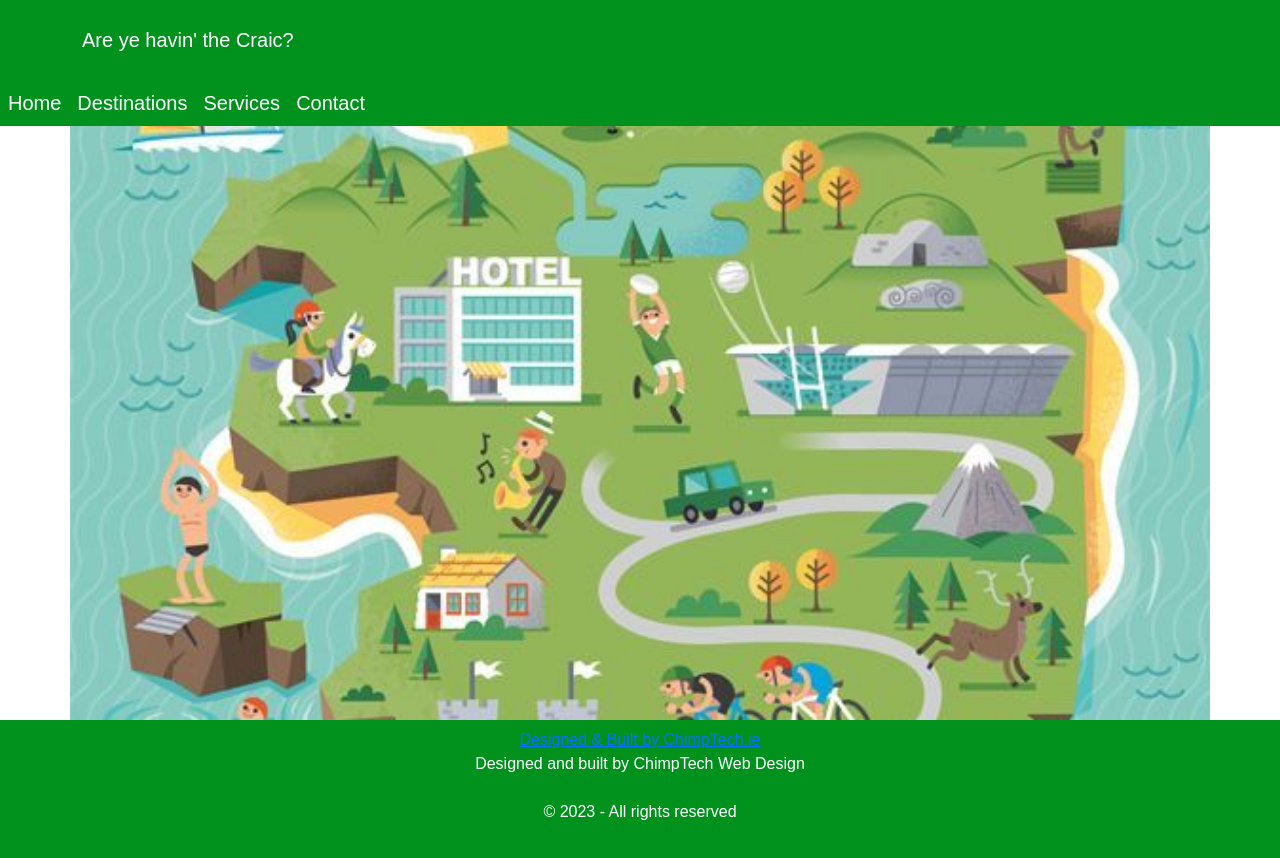
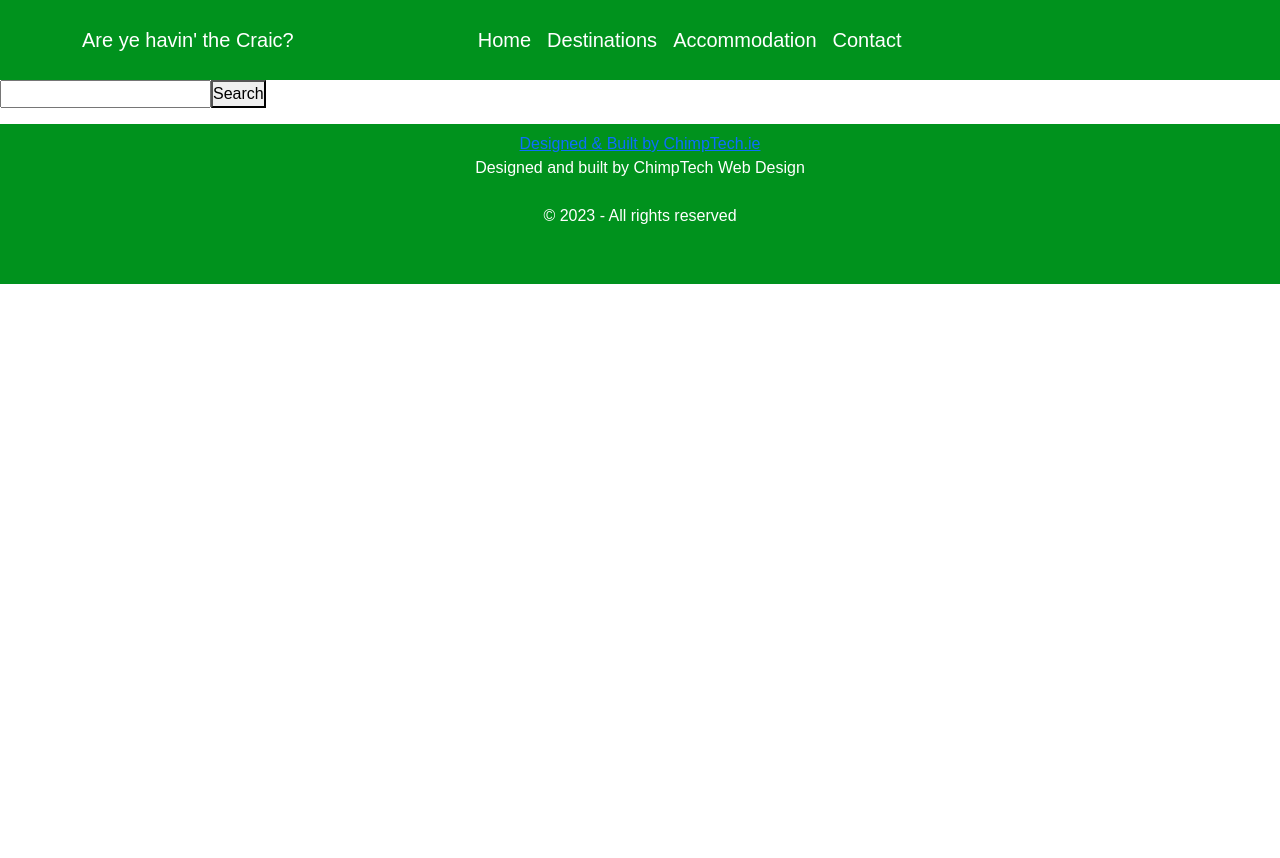
Before and after one commit to KSheridan86/tourism-ireland, a React (Create React App) app: page /accommodation in a window 1280 px wide. Shown: the top 858 px of the page. After the commit the page ends 800 px from the top, so only its background shows below. Built offline with nearby package versions, Linux system fonts and the light colour scheme.

Commit message:
fucking ireland

```diff
--- a/package.json
+++ b/package.json
@@ -3,16 +3,17 @@
   "version": "0.1.0",
   "private": true,
   "dependencies": {
+    "@babel/plugin-proposal-private-property-in-object": "^7.16.7",
     "@testing-library/jest-dom": "^5.16.5",
     "@testing-library/react": "^13.4.0",
     "@testing-library/user-event": "^13.5.0",
+    "axios": "^1.4.0",
     "bootstrap": "^5.3.0",
     "react": "^18.2.0",
     "react-dom": "^18.2.0",
     "react-router-dom": "^6.13.0",
     "react-scripts": "5.0.1",
-    "web-vitals": "^2.1.4",
-    "@babel/plugin-proposal-private-property-in-object": "^7.16.7"
+    "web-vitals": "^2.1.4"
   },
   "scripts": {
     "start": "react-scripts start",
--- a/src/App.css
+++ b/src/App.css
@@ -21,13 +21,49 @@
 
 .navbar-nav {
   background-color: #00921d;
-  width: auto;
+  /* width: auto; */
 }
 
-.footer {
+.navbar-collapse {
+  width: 100%;
+  margin-left: 10rem;
   background-color: #00921d;
-  color: white;
-  height: 20vh;
+  z-index: 1;
+  overflow-y: auto;
+  text-align: center;
+  max-height: 100vh;
+  transition: max-height 0.3s ease;
+}
+
+@media (max-width: 992px) {
+  .navbar-collapse {
+    width: 100%;
+    margin-left: 0;
+    position: absolute;
+    top: 0;
+    left: 0;
+    background-color: #00921d;
+    z-index: 1;
+    overflow-y: auto;
+    text-align: center;
+    max-height: 100vh;
+    transition: max-height 0.3s ease;
+    margin-top: 10vh;
+  }
+}
+
+.navbar-collapse.show {
+  /* right: 0; */
+  max-height: calc(100vh - 56px);;
+}
+
+.navbar-toggler {
+  position: relative;
+  z-index: 2;
+}
+
+.navbar-toggler-icon {
+  background-color: #00921d; /* Replace with your desired color */
 }
 
 .navbar .navbar-brand {
@@ -50,13 +86,6 @@
   margin: auto;
 }
 
-@media (max-width: 768px) {
-  .home {
-    font-size: 1rem;
-    width: 90%;
-  }
-}
-
 .destinations {
   color: white;
   font-size: 1rem;
@@ -71,33 +100,18 @@
   }
 }
 
+.footer {
+  background-color: #00921d;
+  color: white;
+  height: 20vh;
+}
 
 
-.navbar-collapse {
-  width: 100%;
-  position: fixed;
-  top: 0;
-  left: 0;
-  /* bottom: 0; */
-  background-color: #00921d; /* Replace with your desired background color */
-  z-index: 1;
-  overflow-y: auto;
-  text-align: center;
-  max-height: 100vh;
-  transition: max-height 0.3s ease;
-  margin-top: 10vh;
+/* Media Queries */
+
+@media (max-width: 768px) {
+  .home {
+    font-size: 1rem;
+    width: 90%;
+  }
 }
-
-.navbar-collapse.show {
-  right: 0;
-  max-height: calc(100vh - 56px);;
-}
-
-.navbar-toggler {
-  position: relative;
-  z-index: 2;
-}
-
-.navbar-toggler-icon {
-  background-color: #00921d; /* Replace with your desired color */
-}
--- a/src/App.js
+++ b/src/App.js
@@ -1,73 +1,14 @@
-import React, { useState } from 'react';
-import { BrowserRouter as Router, Route, Link, Routes } from 'react-router-dom';
+import React from 'react';
 import './App.css';
-import Home from './components/Home';
-import About from './components/About';
-import Services from './components/Services';
-import Contact from './components/Contact';
 import Footer from './components/Footer';
+import Navbar from './components/Navbar';
 
 const App = () => {
-  const [isNavOpen, setIsNavOpen] = useState(false);
-
-  const toggleNav = () => {
-    setIsNavOpen(!isNavOpen);
-  };
-
-  const closeNav = () => {
-    setIsNavOpen(false);
-  };
-
   return (
-    <Router>
-      <nav className="navbar navbar-expand-lg">
-        <div className="container">
-          <Link className="navbar-brand" to="/" onClick={closeNav}>
-            Are ye havin' the Craic?
-          </Link>
-          <button
-            className="navbar-toggler"
-            type="button"
-            onClick={toggleNav}
-          >
-            <span className="navbar-toggler-icon"></span>
-          </button>
-          <div className={`collapse navbar-collapse${isNavOpen ? ' show' : ''}`}>
-            <ul className="navbar-nav">
-              <li className="nav-item">
-                <Link className="nav-link custom-navbar-link" to="/" onClick={closeNav}>
-                  Home
-                </Link>
-              </li>
-              <li className="nav-item">
-                <Link className="nav-link" to="/about" onClick={closeNav}>
-                  Destinations
-                </Link>
-              </li>
-              <li className="nav-item">
-                <Link className="nav-link" to="/services" onClick={closeNav}>
-                  Services
-                </Link>
-              </li>
-              <li className="nav-item">
-                <Link className="nav-link" to="/contact" onClick={closeNav}>
-                  Contact
-                </Link>
-              </li>
-            </ul>
-          </div>
-        </div>
-      </nav>
-      <div className="container bg">
-        <Routes>
-          <Route path="/" element={<Home />} />
-          <Route path="/about" element={<About />} />
-          <Route path="/services" element={<Services />} />
-          <Route path="/contact" element={<Contact />} />
-        </Routes>
-      </div>
-      <Footer />
-    </Router>
+    <div>
+        <Navbar />
+        <Footer />
+    </div>
   );
 };
 
--- /dev/null
+++ b/src/components/Accommodation.js
@@ -0,0 +1,44 @@
+import React, { useState } from 'react';
+import axios from 'axios';
+
+const Accommodation = () => {
+  const [searchTerm, setSearchTerm] = useState('');
+  const [results, setResults] = useState([]);
+
+  const handleSearch = async () => {
+    try {
+      const response = await axios.get(
+        `https://failteireland.azure-api.net/opendata-api/v1/accommodation`
+
+      );
+      console.log(response.data)
+      setResults(response.data.results);
+    } catch (error) {
+      console.error('Error occurred during search:', error);
+    }
+  };
+
+  return (
+    <div>
+      <input
+        type="text"
+        value={searchTerm}
+        onChange={(e) => setSearchTerm(e.target.value)}
+      />
+      <button onClick={handleSearch}>Search</button>
+
+      <ul>
+      {results.map((result) => {
+  if (result.address.addressLocality === searchTerm) {
+    return result.name;
+  } else {
+  return (
+    ''
+  )};
+})}
+      </ul>
+    </div>
+  );
+};
+
+export default Accommodation;
--- a/src/components/Contact.js
+++ b/src/components/Contact.js
@@ -2,9 +2,19 @@ import React from 'react';
 
 const Contact = () => {
   return (
-    <div>
-      <h1>Contact</h1>
-      <p>Contact us...</p>
+    <div class="d-flex flex-column vh-100 m-0 p-3">
+      <div className="contact border rounded p-2">
+        <p>Contact</p>
+        <p>"Welcome to the enchanting land of Ireland, a captivating destination that beckons travelers from across the globe.
+        With its breathtaking landscapes, rich history, vibrant culture, and warm hospitality, Ireland offers an unforgettable
+        experience to all who venture here. Immerse yourself in the lush green countryside, dotted with ancient castles and
+        charming villages, or explore the bustling cities that seamlessly blend tradition with modernity.
+        Discover the legendary myths and folklore, savor the flavors of traditional Irish cuisine, and experience the lively
+        pub culture where lively music and dance create an atmosphere of pure joy. Whether you're drawn to its dramatic coastlines,
+        mystical ancient sites, or the warmth of its people, Ireland promises to leave an indelible mark on your heart and create
+        memories to last a lifetime."
+          </p>
+      </div>
     </div>
   );
 };
--- /dev/null
+++ b/src/components/Navbar.js
@@ -0,0 +1,72 @@
+import React, { useState } from 'react';
+import { BrowserRouter as Router, Route, Link, Routes } from 'react-router-dom';
+import '../App.css';
+import Home from './Home';
+import About from './About';
+import Accommodation from './Accommodation';
+import Contact from './Contact';
+
+
+const Navbar = () => {
+    const [isNavOpen, setIsNavOpen] = useState(false);
+    const toggleNav = () => {
+        setIsNavOpen(!isNavOpen);
+    };
+
+    const closeNav = () => {
+        setIsNavOpen(false);
+    };
+
+    return (
+        <Router>
+            <nav className="navbar navbar-expand-lg">
+                <div className="container">
+                    <Link className="navbar-brand" to="/" onClick={closeNav}>
+                        Are ye havin' the Craic?
+                    </Link>
+                    <button
+                        className="navbar-toggler"
+                        type="button"
+                        onClick={toggleNav}
+                    >
+                        <span className="navbar-toggler-icon"></span>
+                    </button>
+                    <div className={`collapse navbar-collapse${isNavOpen ? ' show' : ''}`}>
+                        <ul className="navbar-nav">
+                            <li className="nav-item">
+                                <Link className="nav-link custom-navbar-link" to="/" onClick={closeNav}>
+                                    Home
+                                </Link>
+                            </li>
+                            <li className="nav-item">
+                                <Link className="nav-link" to="/about" onClick={closeNav}>
+                                    Destinations
+                                </Link>
+                            </li>
+                            <li className="nav-item">
+                                <Link className="nav-link" to="/accommodation" onClick={closeNav}>
+                                    Accommodation
+                                </Link>
+                            </li>
+                            <li className="nav-item">
+                                <Link className="nav-link" to="/contact" onClick={closeNav}>
+                                    Contact
+                                </Link>
+                            </li>
+                        </ul>
+                    </div>
+                </div>
+            </nav>
+            {/* <div className="container bg"> */}
+                <Routes>
+                    <Route path="/" element={<Home />} />
+                    <Route path="/about" element={<About />} />
+                    <Route path="/accommodation" element={<Accommodation />} />
+                    <Route path="/contact" element={<Contact />} />
+                </Routes>
+            {/* </div> */}
+        </Router>
+    );
+};
+
+export default Navbar;
--- a/src/components/Services.js
+++ /dev/null
@@ -1,12 +0,0 @@
-import React from 'react';
-
-const Services = () => {
-  return (
-    <div>
-      <h1>Services</h1>
-      <p>Our services...</p>
-    </div>
-  );
-};
-
-export default Services;
--- a/src/index.js
+++ b/src/index.js
@@ -1,21 +1,15 @@
 import React from 'react';
 import ReactDOM from 'react-dom/client';
-// import ReactDOM from 'react-dom';
 import './index.css';
 import App from './App';
 import './App.css';
 import 'bootstrap/dist/css/bootstrap.min.css';
 import reportWebVitals from './reportWebVitals';
-import backgroundImage from './images/ireland_satellite_map_landscape.jpg';
 
 const root = ReactDOM.createRoot(document.getElementById('root'));
 root.render(
   <React.StrictMode>
-    <div className=""
-    // style={{ backgroundImage: `url(${backgroundImage})`, backgroundSize: 'cover', backgroundPosition: 'center', minHeight: '115vh' }}
-    >
       <App />
-    </div>
   </React.StrictMode>,
   document.getElementById('root')
 );
```
Also changed, not shown: 1 other file (tests, documents, lock files or other folders).
